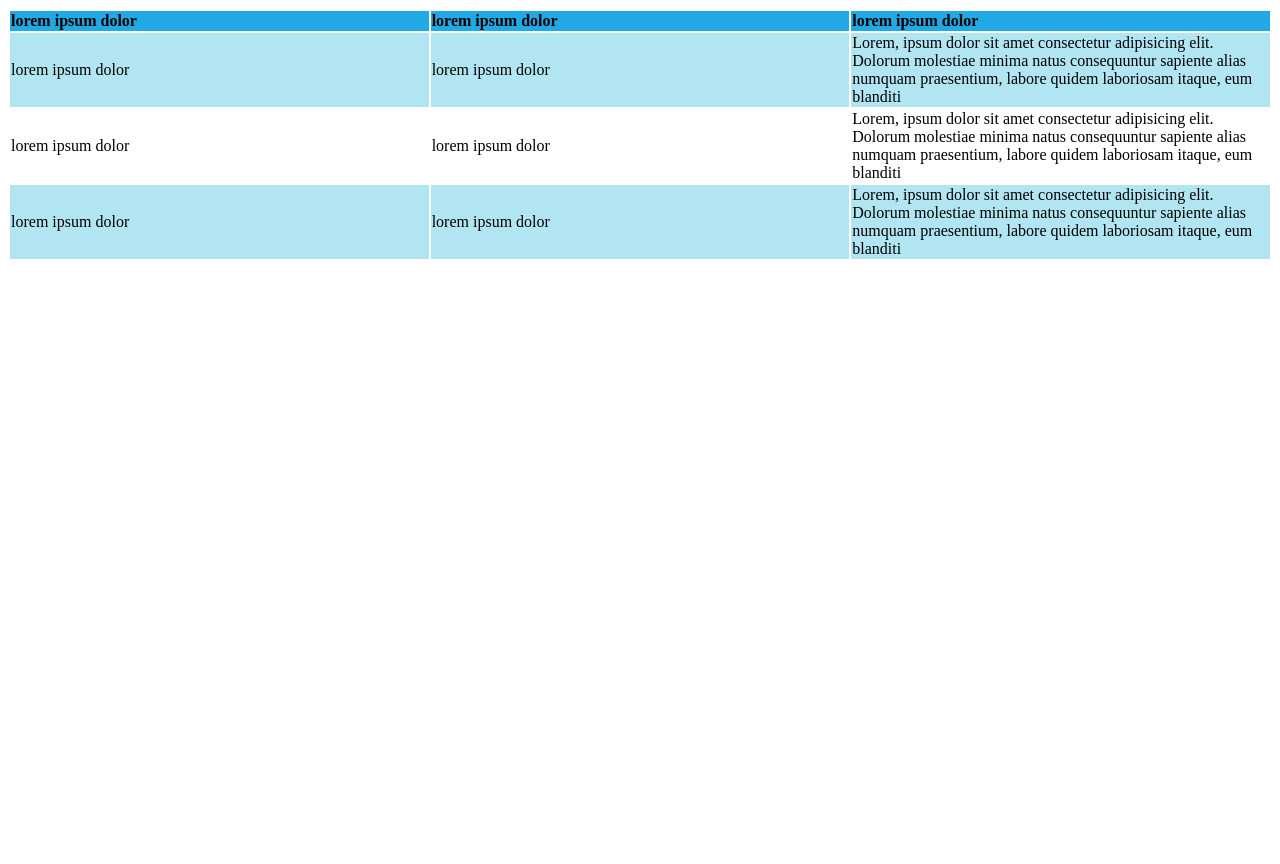
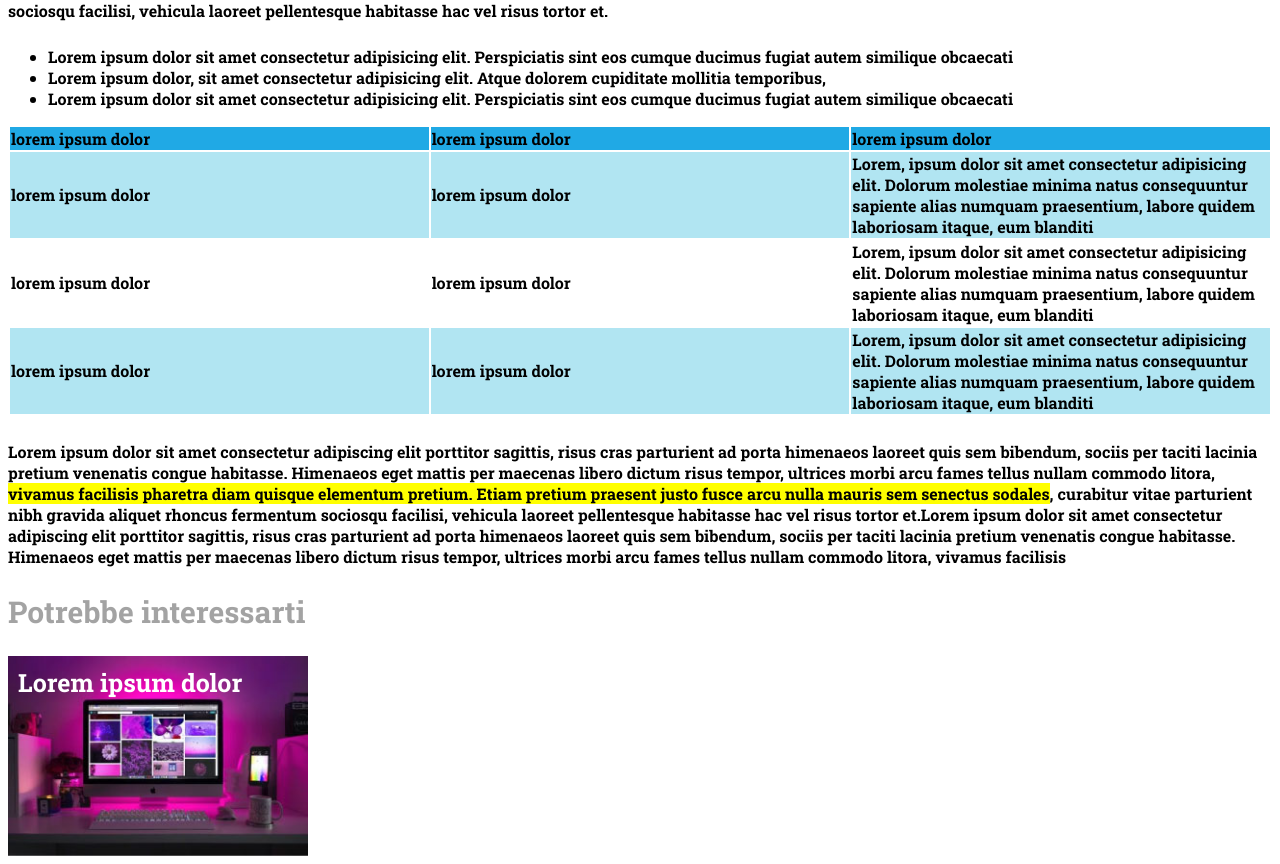
Before and after one commit to andre-cyb/html-css-booleaner, a plain HTML site: page index.html in a window 1280 px wide. Shown: the part 1054-1918 px from the top of the page. Before the commit the page ends 1323 px from the top, so only its background shows below. Drawn offline with Linux system fonts and the light colour scheme.

Commit message:
progetto completo

```diff
--- a/file.css
+++ b/file.css
@@ -1,13 +1,19 @@
 body{
+    font-weight: 700;
+    font-family: 'Roboto Slab', serif;
+}
 
+p{
+    margin-top: 25px;
+    margin-bottom: 25px;
 }
 
 header{
     background-repeat: repeat;
     background-image: url(img/pattern.png);
     background-color: rgb(78,160,255);
+}
 
-}
 
 #logo{
     width: 15%;
@@ -15,14 +21,14 @@ header{
     margin-bottom: 10px;;
 }
 
+
 #titolo_articolo{
     font-size: 65px;
     padding-right: 15%;
     padding-top: 15px;
     margin: 0;
+}
 
-
-}
 
 .testo_secondario{
     font-size: 30px;
@@ -30,10 +36,11 @@ header{
     color:rgb(163,163,163) ;
 }
 
+
 #data_articolo{
     color: rgb(163,163,163);
+}
 
-}
 
 #foto{
     margin-top: 20px;
@@ -61,10 +68,25 @@ table{
 td{
     width: 10%;
 }
+
 thead{
     text-align: left;
     background-color: rgb(32,169,229);
 }
+
 .tr_lightblue{
     background-color: rgb(177,229,242);
 }
+
+#monitor_image{
+    width: 300px;
+    height: 200px;
+    background-image: url(img/monitor.jpg);
+    background-size: contain;
+}
+
+#testo_monitor_img{
+    color:white ;
+    font-size: 25px;
+    padding: 10px;
+}
--- a/index.html
+++ b/index.html
@@ -5,6 +5,9 @@
     <meta http-equiv="X-UA-Compatible" content="IE=edge">
     <meta name="viewport" content="width=device-width, initial-scale=1.0">
     <link rel="stylesheet" href="file.css">
+    <link rel="preconnect" href="https://fonts.googleapis.com">
+<link rel="preconnect" href="https://fonts.gstatic.com" crossorigin>
+<link href="https://fonts.googleapis.com/css2?family=Roboto+Slab:wght@400;500;600;700&display=swap" rel="stylesheet">
     <title>Thr Booleaner</title>
 </head>
 <body>
@@ -84,6 +87,23 @@
                     </tr>
                 </tbody>
             </table>
+
+            <p>Lorem ipsum dolor sit amet consectetur adipiscing elit porttitor sagittis, risus cras parturient
+                ad porta himenaeos laoreet quis sem bibendum, sociis per taciti lacinia pretium venenatis congue habitasse.
+                 Himenaeos eget mattis per maecenas libero dictum risus tempor, ultrices morbi arcu fames tellus nullam commodo
+                 litora, <span class="mark" > vivamus facilisis pharetra diam quisque elementum pretium. Etiam pretium praesent justo fusce arcu nulla
+                    mauris sem senectus sodales</span>, curabitur vitae parturient nibh gravida aliquet rhoncus fermentum sociosqu facilisi,
+                  vehicula laoreet pellentesque habitasse hac vel risus tortor et.Lorem ipsum dolor sit amet consectetur adipiscing
+                  elit porttitor sagittis, risus cras parturient ad porta himenaeos laoreet quis sem bibendum, sociis per taciti
+                  lacinia pretium venenatis congue habitasse. Himenaeos eget mattis per maecenas libero dictum risus tempor, ultrices
+                  morbi arcu fames tellus nullam commodo litora, vivamus facilisis</p>
+        </section>
+
+        <section>
+            <p class="testo_secondario " >Potrebbe interessarti</p>
+            <div id="monitor_image">
+                <p id="testo_monitor_img">Lorem ipsum dolor</p>
+            </div>
         </section>
 
 
```
